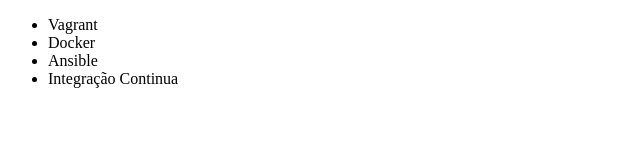
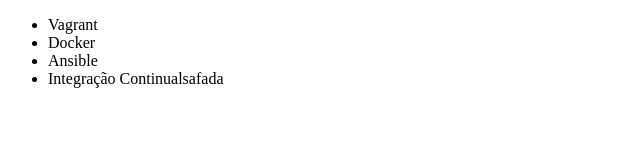
Before and after one commit to GabrielSantosSilvad/alura-git, a plain HTML site: page index.html in a window 1280 px wide. Shown: the full height of the page, 0-640 px from the left. Drawn offline with Linux system fonts and the light colour scheme.

Commit message:
Safada adicionado no continua

```diff
--- a/index.html
+++ b/index.html
@@ -9,7 +9,7 @@
         <li>Vagrant</li>
         <li>Docker</li>
         <li>Ansible</li>
-        <li>Integração Continua</li>
+        <li>Integração Continualsafada</li>
     </ul>
 </body>
 </html>
```
